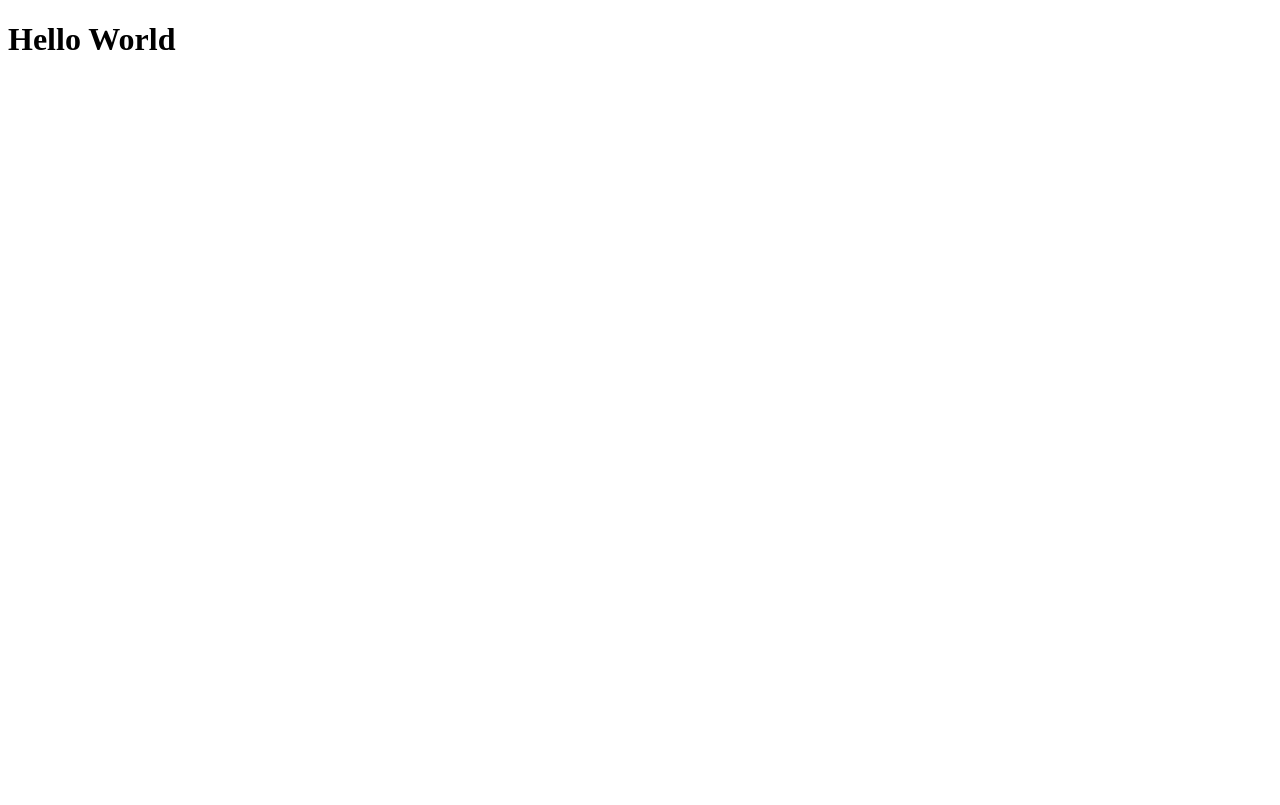
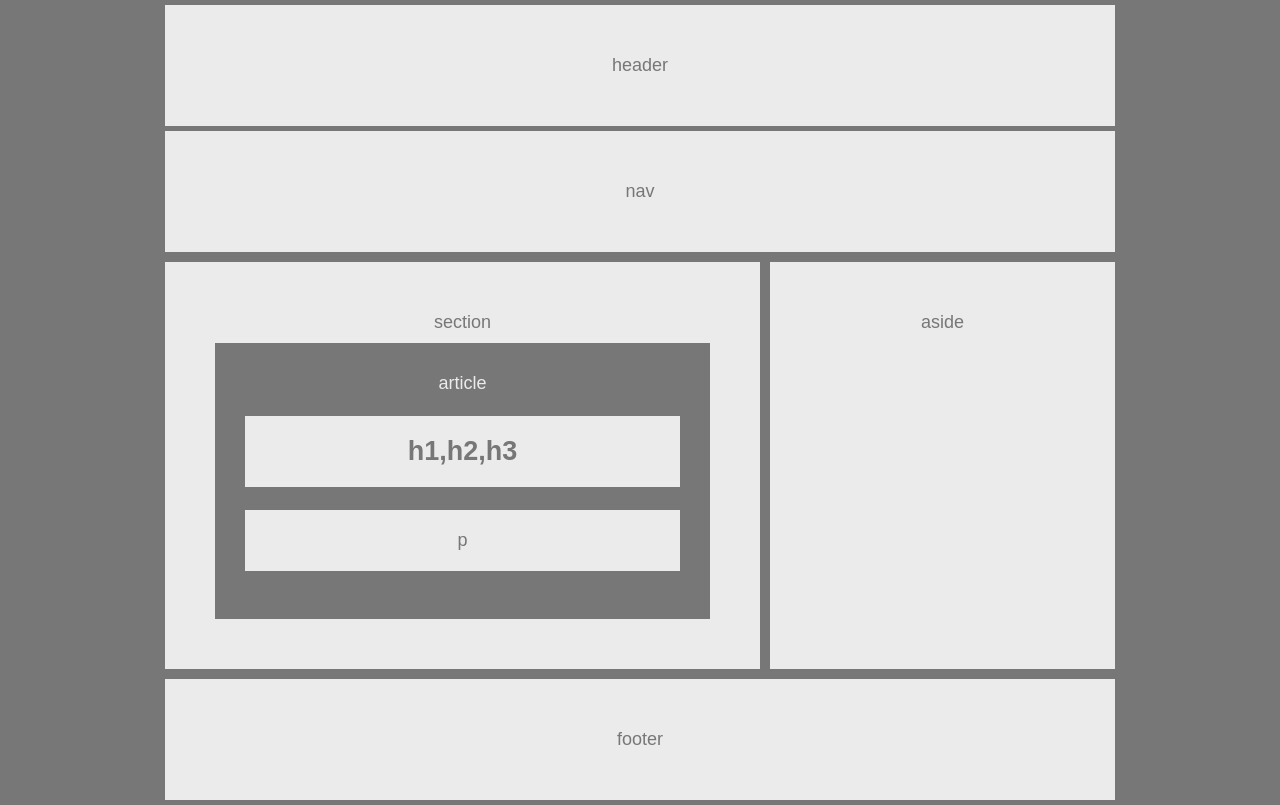
Before and after one commit to camseale5/HW-Wireframe, a plain HTML site: page index.html in a window 1280 px wide. Drawn offline with Linux system fonts and the light colour scheme.

Commit message:
first homework complete

```diff
--- a/index.html
+++ b/index.html
@@ -1,14 +1,38 @@
 <!DOCTYPE html>
 <html lang="en">
+
 <head>
     <meta charset="UTF-8">
     <meta name="viewport" content="width=device-width, initial-scale=1.0">
     <meta http-equiv="X-UA-Compatible" content="ie=edge">
+    <link rel="stylesheet" href="style.css">
     <title>Document</title>
 </head>
+
 <body>
+    <div class="container">
+        <header>header</header>
 
-    <h1>Hello World</h1>
+        <nav>nav</nav>
+
+        <div class="flex">
+            <section> <span>section</span>
+
+                <article>article
+                    <h2>h1,h2,h3</h2>
+                    <p>p</p>
+
+                </article>
+
+            </section>
+
+            <aside>aside</aside>
+        </div>
+
+
+        <footer>footer</footer>
+    </div>
 
 </body>
+
 </html>
--- a/style.css
+++ b/style.css
@@ -0,0 +1,43 @@
+body{
+  font-family: 'Arial', 'Helvetica Neue', Helvetica, sans-serif;
+  background-color: #777;
+  text-align: center;
+  color: #777;
+  width: 960px;
+  font-size: 18px;
+  margin: 0 auto;
+}
+.container {
+  width:100% ;
+}
+header,aside,section,footer,nav {
+  background-color: #ebebeb;
+  padding: 50px ;
+  margin: 5px;
+}
+.flex {
+  display: flex;
+  justify-content: space-between;
+}
+aside{
+  flex-grow: 1;
+  margin: 5px;
+}
+section {
+  width: 495px;
+  margin: 5px;
+}
+article {
+  color: #ebebeb;
+  background-color: #777;
+  padding: 30px;
+  margin-top: 10px;
+}
+footer {
+  clear: both;
+}
+h2, p {
+  background-color: #ebebeb;
+  color: #777;
+padding: 20px;
+}
```
